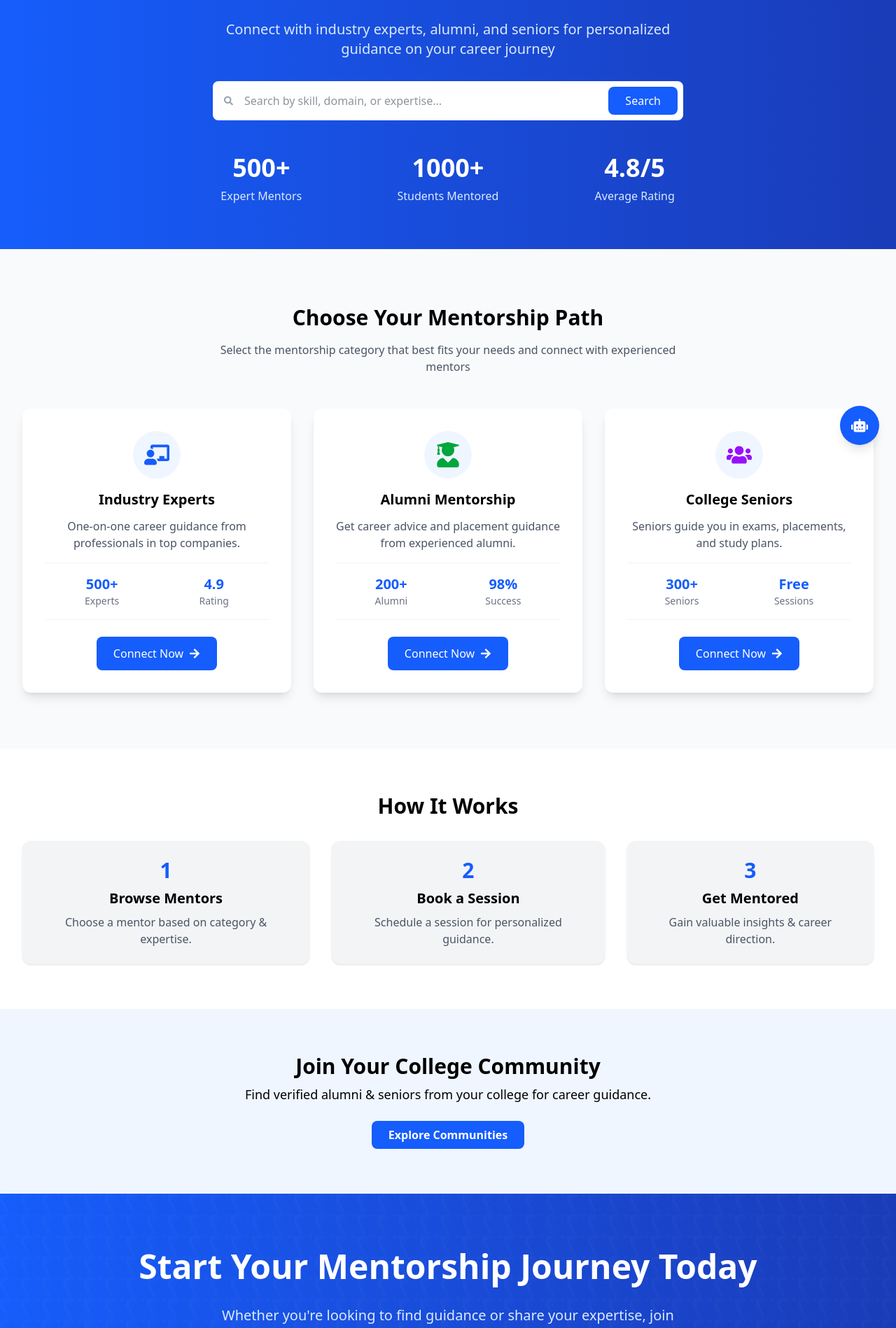
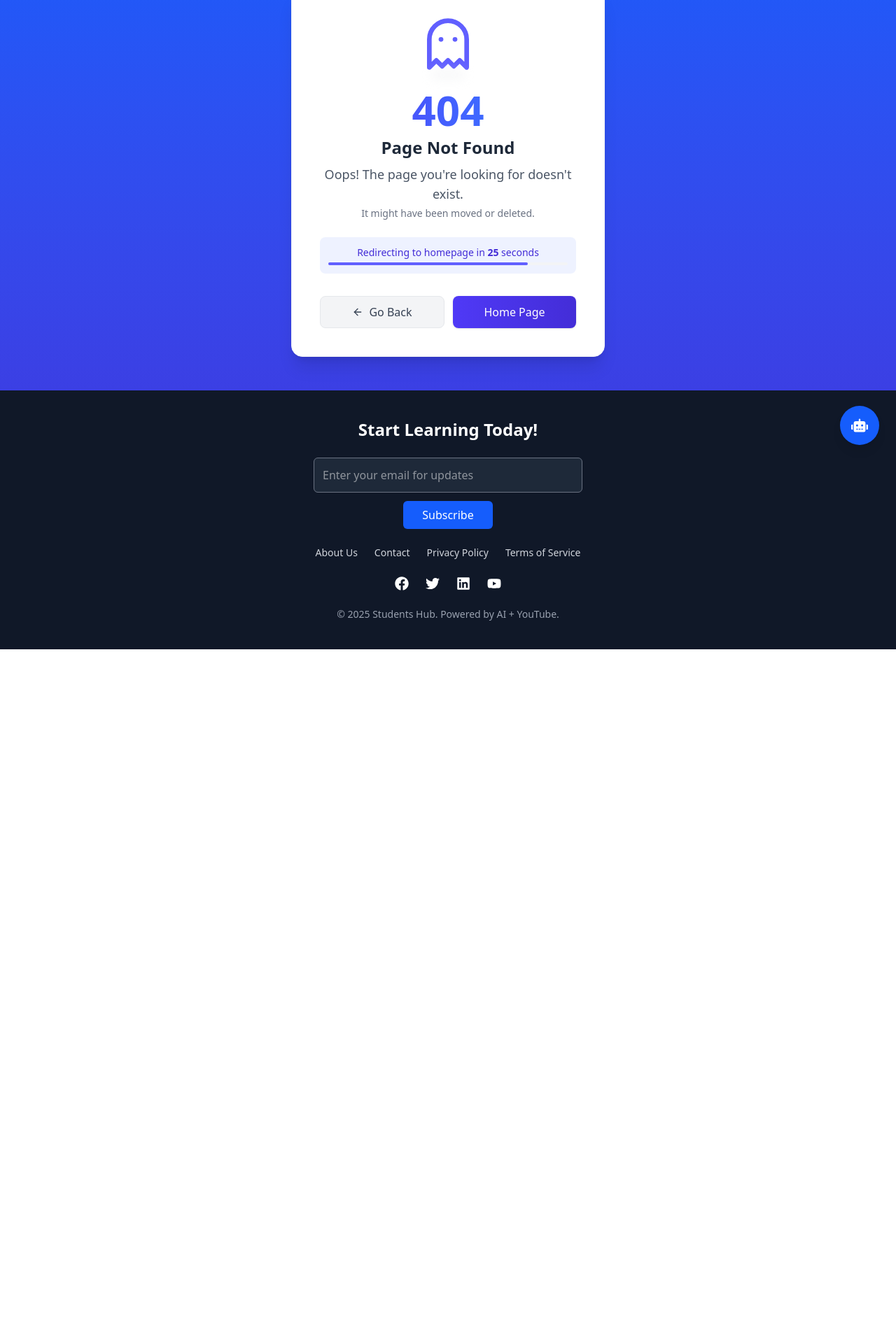
Before and after one commit to Pranay-Dommati/thestudent, a React (Vite) app in the folder frontend/: page /mentoring in a window 1280 px wide. Shown: the part 140-2038 px from the top of the page at 70% size. After the commit the page ends 1068 px from the top, so only its background shows below. Built offline with nearby package versions, Linux system fonts and the light colour scheme.

Commit message:
removed mentoring by commenting temporarily

```diff
--- a/frontend/src/App.jsx
+++ b/frontend/src/App.jsx
@@ -148,10 +148,11 @@ const App = () => {
             <Route path="/courses/12th/state/:stateId/:subjectId/learning" element={<CourseLearningPage />} />
 
             <Route path="*" element={<NotFound />} />
-            <Route path="/mentoring" element={<MentoringHome />} />
+            {/* Mentoring Routes */}
+            {/* <Route path="/mentoring" element={<MentoringHome />} />
+            <Route path="/mentoring/college-seniors" element={<CollegeSeniors />} />
             <Route path="/mentoring/industry-experts" element={<IndustryExperts />} />
-            <Route path="/mentoring/alumni-mentorship" element={<AlumniMentorship />} />
-            <Route path="/mentoring/college-seniors" element={<CollegeSeniors />} />
+            <Route path="/mentoring/alumni-mentorship" element={<AlumniMentorship />} /> */}
             <Route path="*" element={<NotFound />} />
           </Routes>
         </Layout>
--- a/frontend/src/components/Mentoring/HomePage/MentoringHome.jsx
+++ b/frontend/src/components/Mentoring/HomePage/MentoringHome.jsx
@@ -1,9 +1,9 @@
 import React from 'react';
 import MentoringNavbar from '../MentoringNavbar';
-import HeroSection from "./HeroSection";
-import HowItWorks from "./HowItWorks";
-import CollegeMentorship from "./CollegeMentorship";
-import CTASection from "./CTASection";
+// import HeroSection from "./HeroSection";
+// import HowItWorks from "./HowItWorks";
+// import CollegeMentorship from "./CollegeMentorship";
+// import CTASection from "./CTASection";
 import CategoryCard from "./CategoryCard";
 import Footer from "../../Footer/Footer";
 import { FaUserGraduate, FaChalkboardTeacher, FaUsers } from "react-icons/fa";
@@ -13,7 +13,7 @@ export default function MentoringHome() {
     <div className="min-h-screen bg-gray-50">
       <MentoringNavbar />
       <main>
-        <HeroSection />
+        {/* <HeroSection /> */}
 
         {/* Mentorship Categories */}
         <section className="py-20 px-8 bg-gray-50">
@@ -60,10 +60,10 @@ export default function MentoringHome() {
           </div>
         </section>
 
-        <HowItWorks />
+        {/* <HowItWorks /> */}
 
-        <CollegeMentorship />
-        <CTASection />
+        {/* <CollegeMentorship /> */}
+        {/* <CTASection /> */}
       </main>
       <Footer />
     </div>
--- a/frontend/src/components/Navbar/Navbar.jsx
+++ b/frontend/src/components/Navbar/Navbar.jsx
@@ -102,12 +102,13 @@ const Navbar = ({ initialStyle = "transparent" }) => {
               >
                 AI Chatbot
               </Link>
-              <Link
+              {/* Mentoring Link */}
+              {/* <Link
                 to="/mentoring"
-                className={`font-medium transition-colors ${textColor}`}
+                className="text-gray-600 hover:text-blue-600 transition-colors"
               >
                 Mentoring
-              </Link>
+              </Link> */}
             </div>
           </div>
 
```
